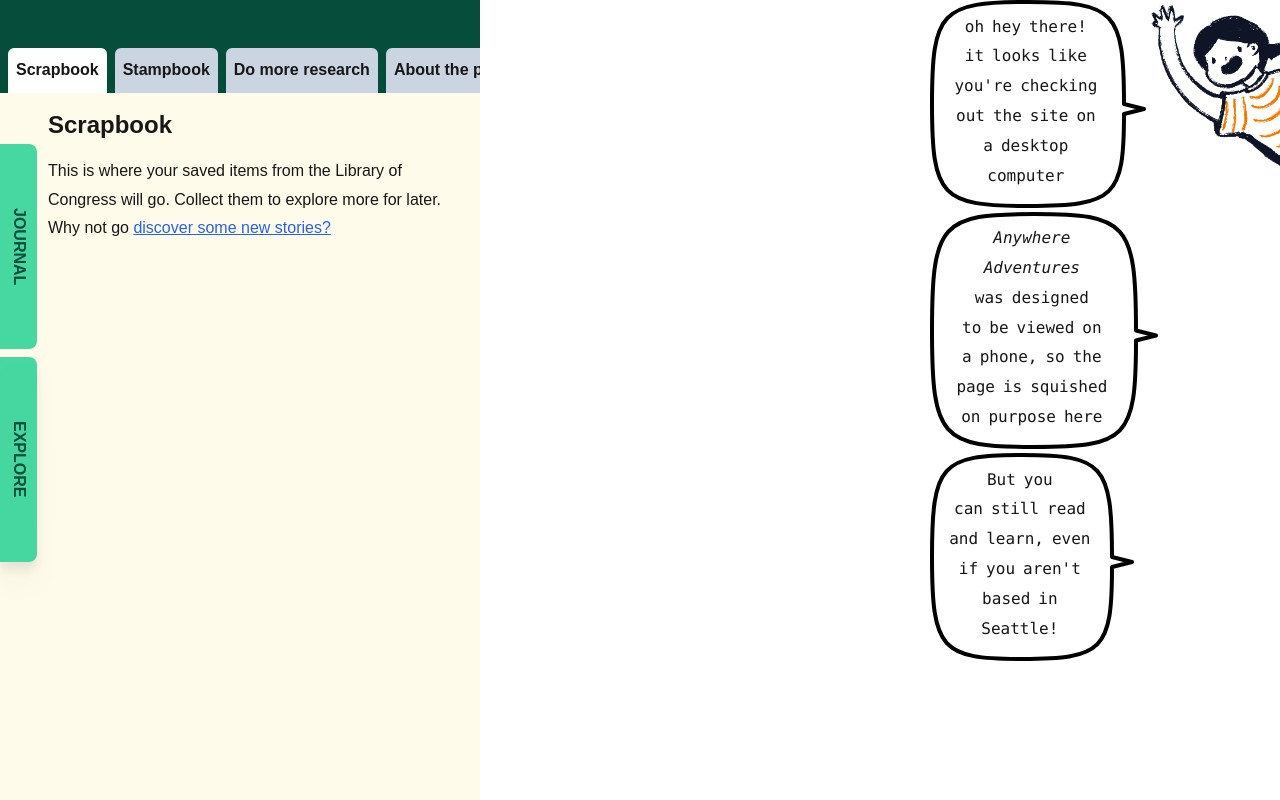
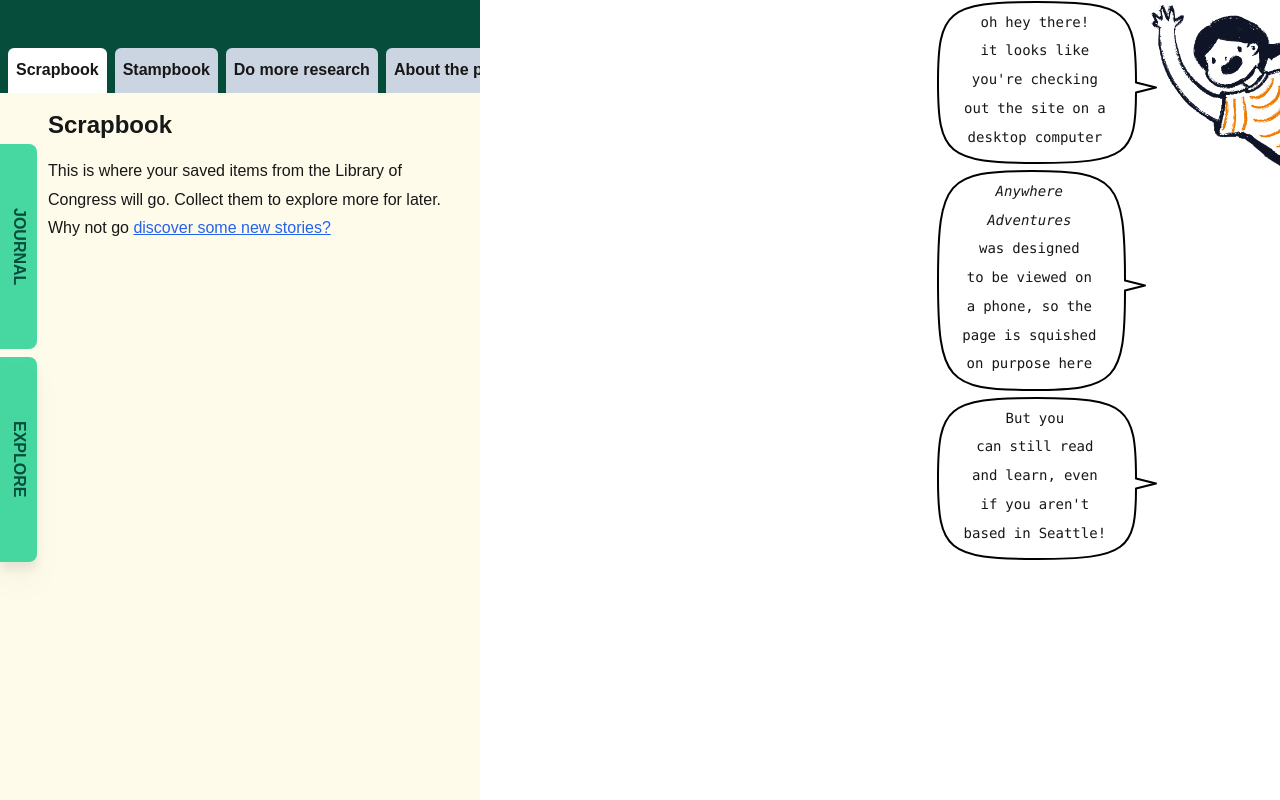
Before and after one commit to livcheerful/anywhereadventures, a Next.js app: page /journal in a window 1280 px wide. Built offline with nearby package versions, Linux system fonts and the light colour scheme.

Commit message:
update bubble shape and size

```diff
--- a/src/app/components/BasePage.js
+++ b/src/app/components/BasePage.js
@@ -9,7 +9,7 @@ import { isThisMe, getAllSlugs, getAllContent } from "../lib/storageHelpers";
 export default function BasePage({ slug }) {
   const [mainMap, setMainMap] = useState(undefined);
   const [paneOpen, setPaneOpen] = useState(true);
-  const [isNewUser, setIsNewUser] = useState(true);
+  const [isNewUser, setIsNewUser] = useState(false);
   const [showingWelcomeScreen, setShowingWelcomeScreen] = useState(isNewUser);
 
   const [currentSlug, setCurrentSlug] = useState(slug);
--- a/src/app/components/mdx/Comic.js
+++ b/src/app/components/mdx/Comic.js
@@ -4,7 +4,7 @@ import { useState, useEffect } from "react";
 
 let screenWidth = 390;
 const bubblePercentage = 0.5;
-const charwidth = 12;
+const charwidth = 11;
 let charHeight = 29;
 const lineLimit = (screenWidth * bubblePercentage) / charwidth;
 const defaultBubbleWidth = screenWidth * bubblePercentage;
@@ -297,7 +297,7 @@ export default function Comic({
           //   (Math.random() * screenWidth * (1 - bubblePercentage)) / 2
           // );
           const randomXOff = 0;
-          const margin = 15;
+          const margin = 8;
           const bubbleWidth = bubbleWidths[i] || defaultBubbleWidth;
           const bubbleHeight = bubbleLines.length * charHeight + margin * 2;
           const bubbleWid = bubbleWidth / 2;
@@ -322,7 +322,7 @@ export default function Comic({
               }}
             >
               <svg
-                className="absolute stroke-[4] stroke-black"
+                className="absolute stroke-[2] stroke-black"
                 width={bubbleWidth + tailLength + 4}
                 height={bubbleHeight + 4}
                 strokeLinecap="round"
@@ -383,13 +383,13 @@ export default function Comic({
                           ) {
                             if (thisBubblesWordInfo[currIdx].italic) {
                               return (
-                                <b className="px-1 font-mono " key={k}>
+                                <b className="px-1 font-mono text-sm" key={k}>
                                   <em>{w}</em>
                                 </b>
                               );
                             } else {
                               return (
-                                <b className="px-1 font-mono " key={k}>
+                                <b className="px-1 font-mono text-sm" key={k}>
                                   {w}
                                 </b>
                               );
@@ -397,13 +397,16 @@ export default function Comic({
                           } else {
                             if (thisBubblesWordInfo[currIdx].italic) {
                               return (
-                                <em className="px-1 font-mono" key={k}>
+                                <em className="px-1 font-mono text-sm" key={k}>
                                   {w}
                                 </em>
                               );
                             } else {
                               return (
-                                <span className="px-1 font-mono" key={k}>
+                                <span
+                                  className="px-1 font-mono text-sm"
+                                  key={k}
+                                >
                                   {w}
                                 </span>
                               );
--- a/src/app/content/sinking-ship.mdx
+++ b/src/app/content/sinking-ship.mdx
@@ -35,7 +35,7 @@ If a building in Pioneer Square is still standing that was around for the 1949 e
 
 <LOCItem linkOut="https://www.loc.gov/item/75696663/" image="/loc/susan-journal.png" caption="Page from Susan B. Anthony's journal"/>
 
- <Comic position="right" overlap={150} image="/comics/sinking-ship/g3.png" speechBubbles={[{text:"when Susan B. Anthony Visited Seattle, She stayed at the Occidental I."},{text:"That is really cool"}]}/>
+ <Comic position="right" overlap={150} image="/comics/sinking-ship/g3.png" speechBubbles={[{text:"When Susan B. Anthony Visited Seattle, She stayed at the Occidental I."},{text:"That is really cool"}]}/>
 
  The parking garage that sits here today takes advantage of the unique shape of the land, as well as its grading along a hill.
 {/* {scheme}://{server}{/prefix}/{identifier}/{region}/{size}/{rotation}/{quality}.{format} */}
```
Also changed, not shown: public/content/generated/sinking-ship.json (+1 -1 lines), src/app/lib/MdxQueries.js.
